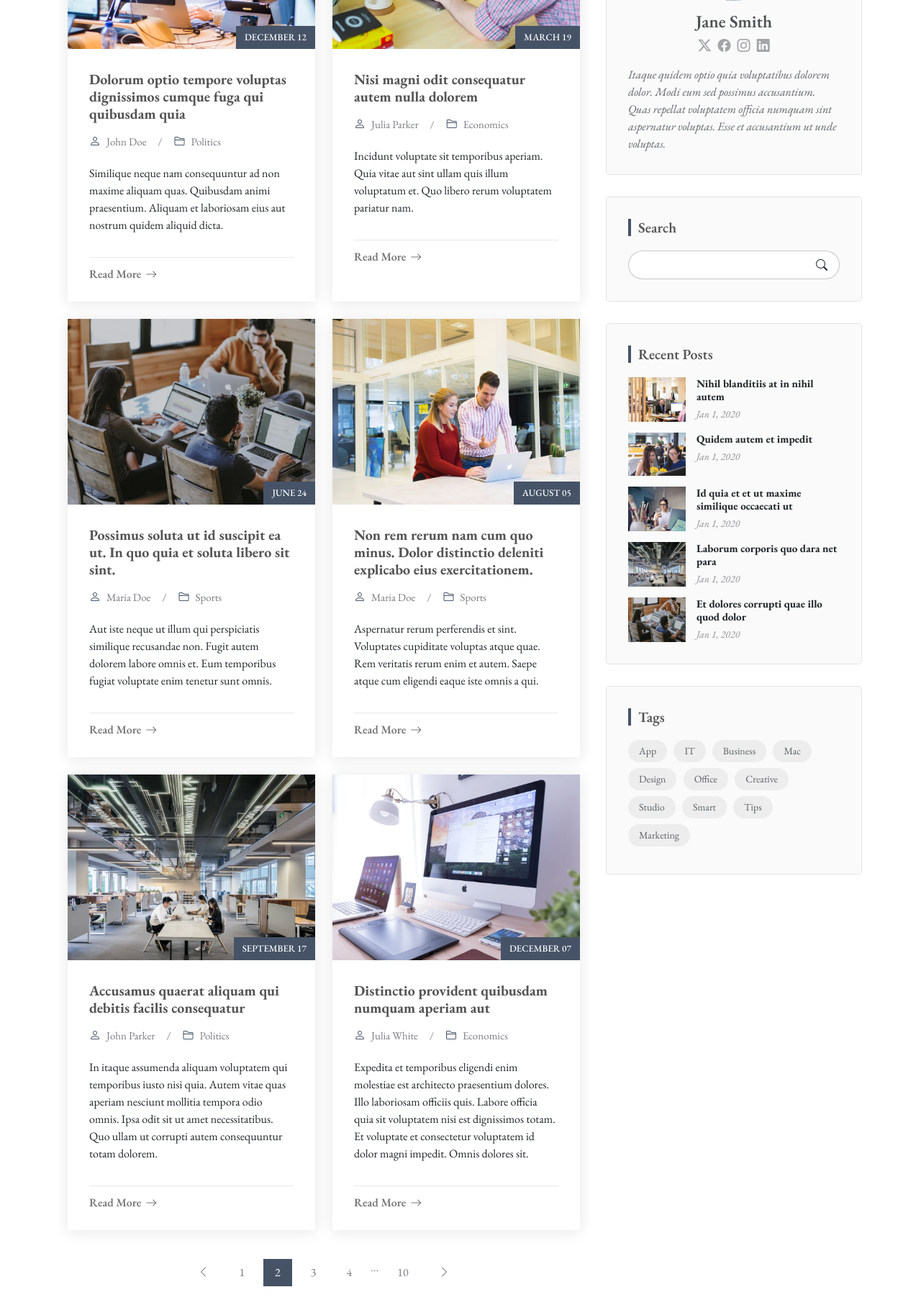
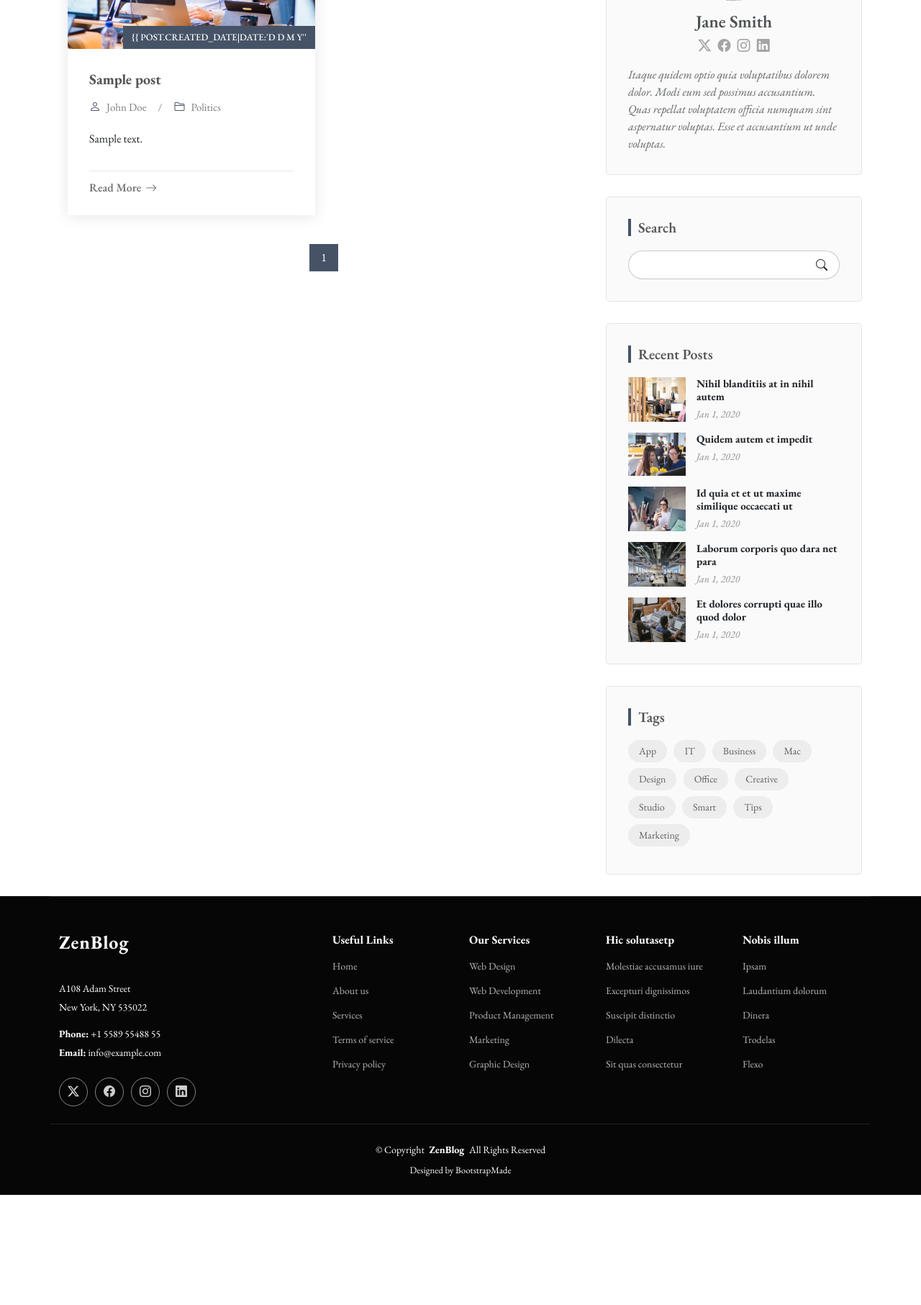
Before and after one commit to mahdi921/My-Awsome-Blog, a Django app: page /blog/ in a window 1280 px wide. Shown: the part 387-2200 px from the top of the page at 72% size. After the commit the page ends 2047 px from the top, so only its background shows below. Run offline with Django 4.2, Linux system fonts and the light colour scheme; tables that the repository leaves empty hold one stand-in row (values such as "Sample post"); some libraries are stand-ins or nearby versions.

Commit message:
added the functionality to view all published posts on blog page added pagination on blog page

```diff
--- a/blog/views.py
+++ b/blog/views.py
@@ -1,13 +1,22 @@
 from django.shortcuts import render
 from blog.models import Post
 from django.utils import timezone
+from django.core.paginator import Paginator, PageNotAnInteger, EmptyPage
+
+
 # Create your views here.
 
 def blog_view(request):
     posts = Post.objects.filter(published_date__lte=timezone.now(),
                                 status=1)
+    posts = Paginator(posts, 6)
+    try:
+        page_number = request.GET.get('page')
+        posts = posts.get_page(page_number)
+    except PageNotAnInteger:
+        posts = posts.get_page(1)
     context = {
-        'psots' : posts
+        'posts' : posts
     }
     return render(request, 'blog/blog-home.html', context)
 
--- a/templates/blog/blog-home.html
+++ b/templates/blog/blog-home.html
@@ -8,7 +8,7 @@
   <header id="header" class="header d-flex align-items-center sticky-top">
     <div class="container position-relative d-flex align-items-center justify-content-between">
 
-      <a href="index.html" class="logo d-flex align-items-center me-auto me-xl-0">
+      <a href="{% url 'website:index' %}" class="logo d-flex align-items-center me-auto me-xl-0">
         <!-- Uncomment the line below if you also wish to use an image logo -->
         <!-- <img src="{% static 'blog/assets/img/logo.png' %}" alt=""> -->
         <h1 class="sitename">ZenBlog</h1>
@@ -34,8 +34,8 @@
         <h1 class="mb-2 mb-lg-0">Blog Home</h1>
         <nav class="breadcrumbs">
           <ol>
-            <li><a href="index.html">Home</a></li>
-            <li class="{% url 'blog:index' %}">Blog Home</li>
+            <li><a href="{% url 'website:index' %}">Home</a></li>
+            <li class="current">Blog Home</li>
           </ol>
         </nav>
       </div>
@@ -51,18 +51,18 @@
 
             <div class="container">
               <div class="row gy-4">
-
+                {% for post in posts %}
                 <div class="col-lg-6">
                   <article class="position-relative h-100">
 
                     <div class="post-img position-relative overflow-hidden">
                       <img src="{% static 'blog/assets/img/blog/blog-1.jpg' %}" class="img-fluid" alt="">
-                      <span class="post-date">December 12</span>
+                      <span class="post-date">{{ post.created_date|date:'D d M Y''</span>
                     </div>
 
                     <div class="post-content d-flex flex-column">
 
-                      <h3 class="post-title">Dolorum optio tempore voluptas dignissimos cumque fuga qui quibusdam quia</h3>
+                      <h3 class="post-title">{{ post.title }}</h3>
 
                       <div class="meta d-flex align-items-center">
                         <div class="d-flex align-items-center">
@@ -75,7 +75,7 @@
                       </div>
 
                       <p>
-                        Similique neque nam consequuntur ad non maxime aliquam quas. Quibusdam animi praesentium. Aliquam et laboriosam eius aut nostrum quidem aliquid dicta.
+                        {{ post.content|truncatewords:20 }}
                       </p>
 
                       <hr>
@@ -86,7 +86,8 @@
 
                   </article>
                 </div><!-- End post list item -->
-
+              {% endfor %}
+                {% comment %}
                 <div class="col-lg-6">
                   <article class="position-relative h-100">
 
@@ -261,7 +262,7 @@
 
                   </article>
                 </div><!-- End post list item -->
-
+                {% endcomment %}
               </div>
             </div>
 
@@ -273,14 +274,23 @@
             <div class="container">
               <div class="d-flex justify-content-center">
                 <ul>
-                  <li><a href="#"><i class="bi bi-chevron-left"></i></a></li>
-                  <li><a href="#">1</a></li>
-                  <li><a href="#" class="active">2</a></li>
-                  <li><a href="#">3</a></li>
+                  {% if posts.has_previous %}
+                  <li><a href="?page={{posts.previous_page_number}}"><i class="bi bi-chevron-left"></i></a></li>
+                  {% endif %}
+                  {% for page in posts.paginator.page_range %}
+                    {% if posts.number == page %}
+                      <li><a class="active">{{page}}</a></li>
+                    {% else %}
+                      <li><a href="?page={{page}}">{{page}}</a></li>
+                    {% endif %}
+                  {% endfor %}
+                  <!--<li><a href="#">3</a></li>
                   <li><a href="#">4</a></li>
                   <li>...</li>
-                  <li><a href="#">10</a></li>
-                  <li><a href="#"><i class="bi bi-chevron-right"></i></a></li>
+                  <li><a href="#">10</a></li>-->
+                  {% if posts.has_next %}
+                      <li><a href="?page={{posts.next_page_number}}"><i class="bi bi-chevron-right"></i></a></li>
+                  {% endif %}
                 </ul>
               </div>
             </div>
```
